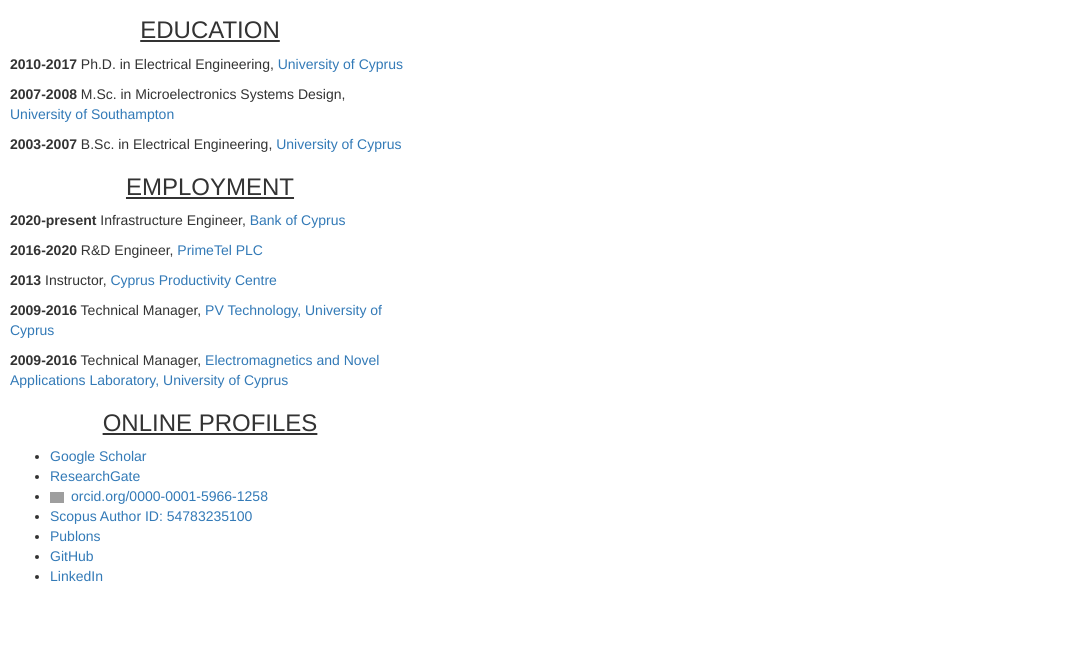
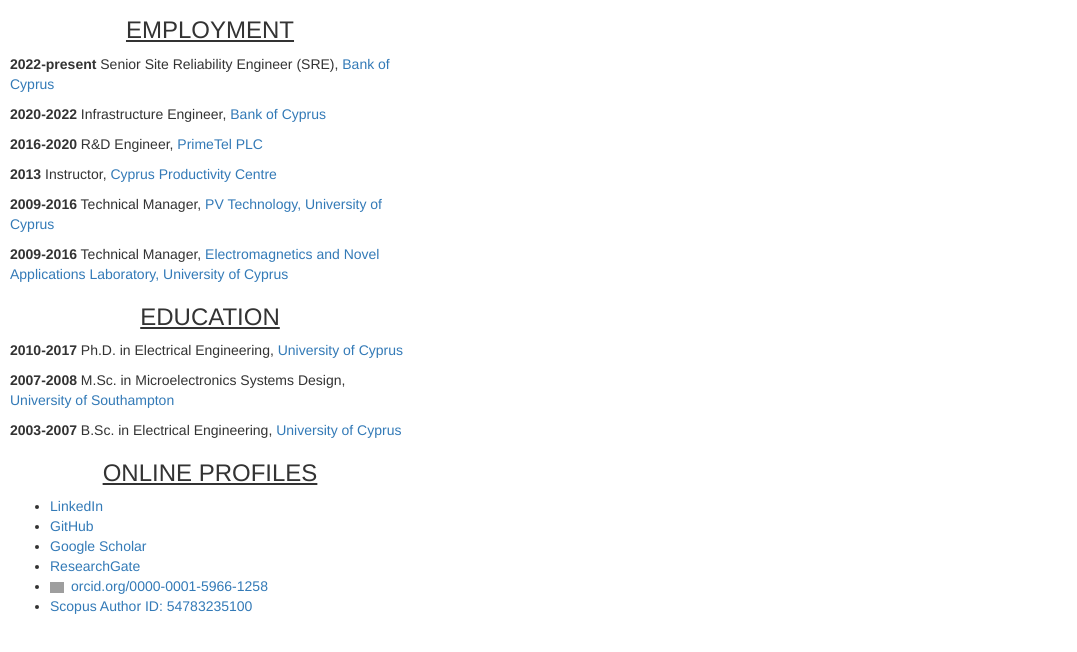
Before and after one commit to alexisph/alexisph.github.io, a plain HTML site: page index.html in a window 1280 px wide. Shown: the part 112-764 px from the top of the page, without its empty margins (0-1077 px from the left). Drawn offline with nearby package versions, Linux system fonts and the light colour scheme; grey boxes are pictures that could not be loaded.

Commit message:
update profile

```diff
--- a/index.html
+++ b/index.html
@@ -15,24 +15,14 @@
 
         <h1>Dr. Alexander Phinikarides</h1>
 
-        <h3>Education</h3>
-
-        <p>
-        <b>2010-2017</b> Ph.D. in Electrical Engineering, <a href="https://www.ucy.ac.cy/">University of Cyprus</a>
-        </p>
-
-        <p>
-        <b>2007-2008</b> M.Sc. in Microelectronics Systems Design, <a href="https://www.southampton.ac.uk/">University of Southampton</a>
-        </p>
-
-        <p>
-        <b>2003-2007</b> B.Sc. in Electrical Engineering, <a href="https://www.ucy.ac.cy/">University of Cyprus</a>
-        </p>
-
         <h3>Employment</h3>
 
         <p>
-        <b>2020-present</b> Infrastructure Engineer, <a href="https://www.bankofcyprus.com/en-GB/">Bank of Cyprus</a>
+          <b>2022-present</b> Senior Site Reliability Engineer (SRE), <a href="https://www.bankofcyprus.com/en-GB/">Bank of Cyprus</a>
+          </p>
+
+        <p>
+        <b>2020-2022</b> Infrastructure Engineer, <a href="https://www.bankofcyprus.com/en-GB/">Bank of Cyprus</a>
         </p>
 
         <p>
@@ -51,16 +41,29 @@
         <b>2009-2016</b> Technical Manager, <a href="http://enal.ucy.ac.cy/">Electromagnetics and Novel Applications Laboratory, University of Cyprus</a>
         </p>
 
+        <h3>Education</h3>
+
+        <p>
+        <b>2010-2017</b> Ph.D. in Electrical Engineering, <a href="https://www.ucy.ac.cy/">University of Cyprus</a>
+        </p>
+
+        <p>
+        <b>2007-2008</b> M.Sc. in Microelectronics Systems Design, <a href="https://www.southampton.ac.uk/">University of Southampton</a>
+        </p>
+
+        <p>
+        <b>2003-2007</b> B.Sc. in Electrical Engineering, <a href="https://www.ucy.ac.cy/">University of Cyprus</a>
+        </p>
+
         <h3>Online profiles</h3>
 
         <ul>
+          <li><a href="https://www.linkedin.com/in/phinikarides">LinkedIn</a></li>
+          <li><a href="https://github.com/alexisph">GitHub</a></li>
           <li><a href="https://scholar.google.com/citations?user=j9uculMAAAAJ&hl=en">Google Scholar</a></li>
           <li><a href="https://www.researchgate.net/profile/Alexander_Phinikarides">ResearchGate</a></li>
           <li><a href="https://orcid.org/0000-0001-5966-1258" target="orcid.widget" rel="noopener noreferrer" style="vertical-align:top;"><img src="https://orcid.org/sites/default/files/images/orcid_16x16.png" style="width:1em;margin-right:.5em;" alt="ORCID iD icon">orcid.org/0000-0001-5966-1258</a></li>
           <li><a href="http://www.scopus.com/inward/authorDetails.url?authorID=54783235100&partnerID=MN8TOARS">Scopus Author ID: 54783235100</a></li>
-          <li><a href="https://publons.com/researcher/1414821/alexander-phinikarides/">Publons</a></li>
-          <li><a href="https://github.com/alexisph">GitHub</a></li>
-          <li><a href="https://www.linkedin.com/in/phinikarides">LinkedIn</a></li>
         </ul>
 
         <div class="spacer">
```
